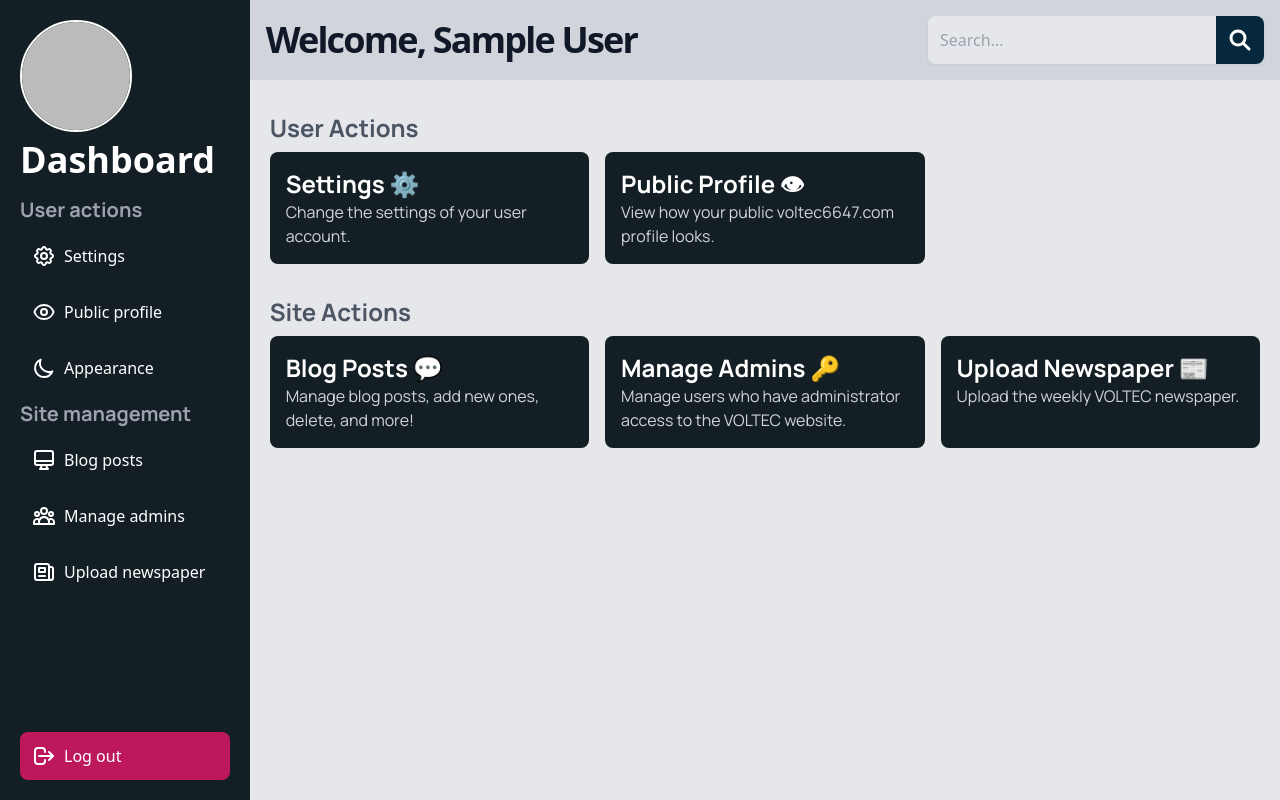
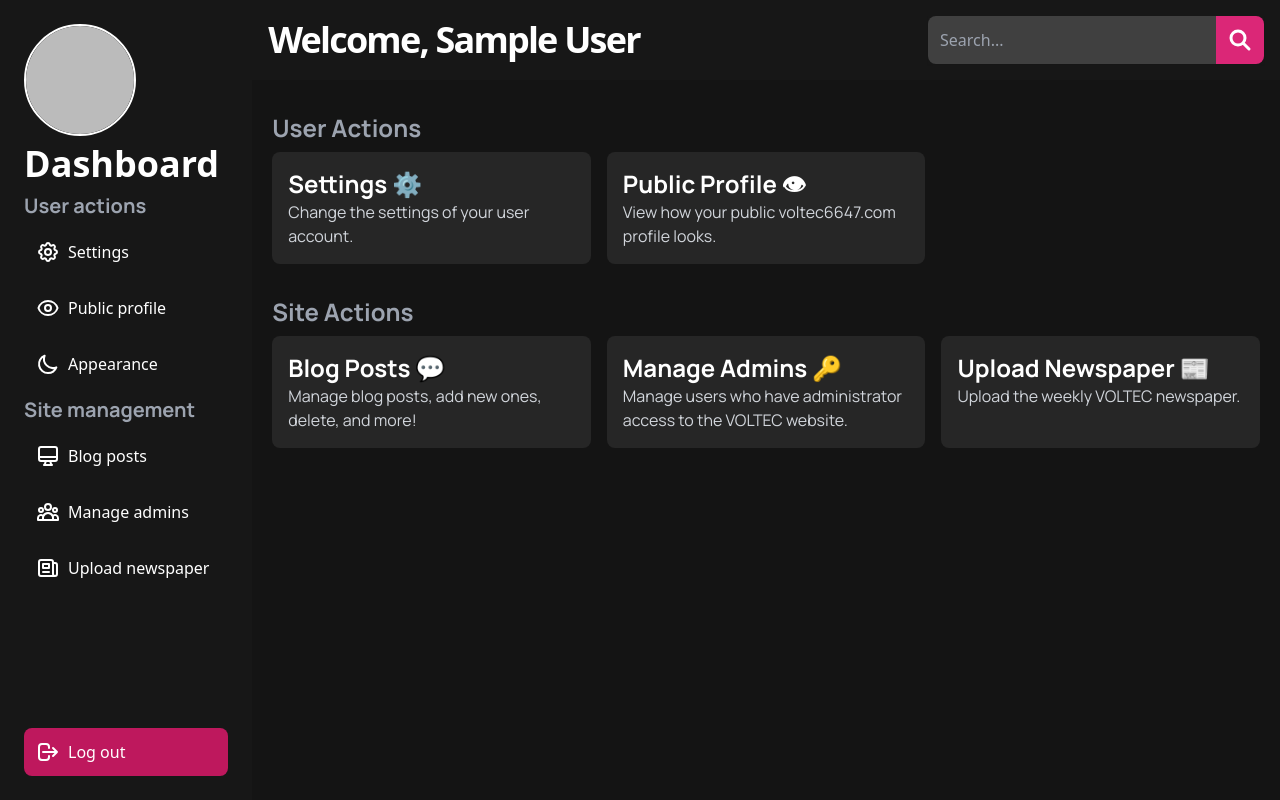
Before and after one commit to VOLTEC6647/Voltec-WebPage, a Next.js app: page /admin in a window 1280 px wide. Built offline with nearby package versions, Linux system fonts and the light colour scheme; no server answers; sample sign-in values are in the browser's storage.

Commit message:
:lipstick: Changed admin index colors

```diff
--- a/components/Sidebar.tsx
+++ b/components/Sidebar.tsx
@@ -5,12 +5,12 @@ import { signOut } from "next-auth/react";
 import { Session } from "next-auth";
 
 type Props = {
-    session: Session | null
-}
+  session: Session | null;
+};
 
 const Sidebar = ({ session }: Props) => {
   return (
-    <div className="bg-background-blue w-96 h-full p-5 text-white flex flex-col gap-2">
+    <div className="bg-neutral-900 w-full md:w-96 h-full p-6 text-white flex flex-col gap-2">
       <div className="sidebar-logo flex justify-start items-center">
         <div className="relative h-28 w-28 border-2 border-white rounded-full">
           <Image
@@ -22,16 +22,20 @@ const Sidebar = ({ session }: Props) => {
           />
         </div>
       </div>
-      <h1 className="font-bold text-4xl">Dashboard</h1>
+      <h1 className="font-bold text-4xl">
+        <Link href="/admin">
+          <a className="hover:underline">Dashboard</a>
+        </Link>
+      </h1>
       <div className="flex-menu flex flex-col justify-between items-start h-full">
         <div className="main-menu w-full">
           <div className="actions-menu w-full">
-            <h1 className="font-manrope py-2 text-xl font-bold text-gray-400 w-full">
+            <h1 className="font-manrope pb-2 text-xl font-bold text-gray-400 w-full">
               User actions
             </h1>
             <div className="list-none gap-2 flex flex-col">
               <Link href="/admin/settings">
-                <a className="hover:underline w-full hover:bg-gray-700 p-3 px-3 rounded-lg flex justify-start items-center gap-2">
+                <a className=" w-full hover:bg-neutral-700  p-3 px-3 rounded-lg flex justify-start items-center gap-2">
                   <svg
                     xmlns="http://www.w3.org/2000/svg"
                     className="h-6 w-6"
@@ -55,7 +59,7 @@ const Sidebar = ({ session }: Props) => {
                 </a>
               </Link>
               <Link href="/admin/public-profile">
-                <a className="hover:underline w-full hover:bg-gray-700 p-3 px-3 rounded-lg flex justify-start items-center gap-2">
+                <a className=" w-full hover:bg-neutral-700  p-3 px-3 rounded-lg flex justify-start items-center gap-2">
                   <svg
                     xmlns="http://www.w3.org/2000/svg"
                     className="h-6 w-6"
@@ -79,7 +83,7 @@ const Sidebar = ({ session }: Props) => {
                 </a>
               </Link>
               <Link href="/admin/appearance">
-                <a className="hover:underline w-full hover:bg-gray-700 p-3 px-3 rounded-lg flex justify-start items-center gap-2">
+                <a className=" w-full hover:bg-neutral-700  p-3 px-3 rounded-lg flex justify-start items-center gap-2">
                   <svg
                     xmlns="http://www.w3.org/2000/svg"
                     className="h-6 w-6"
@@ -105,7 +109,7 @@ const Sidebar = ({ session }: Props) => {
             </h1>
             <div className="list-none gap-2 flex flex-col w-full">
               <Link href="/admin/blog">
-                <a className="hover:underline w-full hover:bg-gray-700 p-3 px-3 rounded-lg flex justify-start items-center gap-2">
+                <a className=" w-full hover:bg-neutral-700  p-3 px-3 rounded-lg flex justify-start items-center gap-2">
                   <svg
                     xmlns="http://www.w3.org/2000/svg"
                     className="h-6 w-6"
@@ -124,7 +128,7 @@ const Sidebar = ({ session }: Props) => {
                 </a>
               </Link>
               <Link href="/admin/users">
-                <a className="hover:underline w-full hover:bg-gray-700 p-3 px-3 rounded-lg flex justify-start items-center gap-2">
+                <a className=" w-full hover:bg-neutral-700  p-3 px-3 rounded-lg flex justify-start items-center gap-2">
                   <svg
                     xmlns="http://www.w3.org/2000/svg"
                     className="h-6 w-6"
@@ -143,7 +147,7 @@ const Sidebar = ({ session }: Props) => {
                 </a>
               </Link>
               <Link href="/admin/newspaper">
-                <a className="hover:underline w-full hover:bg-gray-700 p-3 px-3 rounded-lg flex justify-start items-center gap-2">
+                <a className=" w-full hover:bg-neutral-700  p-3 px-3 rounded-lg flex justify-start items-center gap-2">
                   <svg
                     xmlns="http://www.w3.org/2000/svg"
                     className="h-6 w-6"
@@ -170,7 +174,7 @@ const Sidebar = ({ session }: Props) => {
               onClick={() => {
                 signOut();
               }}
-              className="hover:underline w-full bg-pink-700 hover:bg-red-700 p-3 px-3 rounded-lg flex justify-start items-center gap-2"
+              className=" w-full bg-pink-700 hover:bg-red-700 p-3 px-3 rounded-lg flex justify-start items-center gap-2"
             >
               <svg
                 xmlns="http://www.w3.org/2000/svg"
--- a/pages/admin/index.tsx
+++ b/pages/admin/index.tsx
@@ -11,24 +11,24 @@ import { useSession } from "next-auth/react";
 const Index: NextPage = () => {
   const { data: session, status } = useSession();
   return (
-    <div className="h-screen flex">
+    <div className="h-screen flex flex-col md:flex-row">
       <Sidebar session={session} />
-      <div className="content bg-gray-200 text-black">
-        <div className="top-bar flex justify-between items-center py-4 px-4 bg-gray-300">
+      <div className="content bg-dark text-black">
+        <div className="top-bar flex justify-between items-center py-4 px-4 bg-neutral-900 text-white">
           <div className="heading">
-            <h1 className="text-4xl text-gray-900 font-semibold tracking-tighter">
+            <h1 className="text-4xl font-semibold tracking-tighter">
               Welcome, {session?.user?.name || "User"}
             </h1>
           </div>
           <div className="search flex justify-center items-center shadow-sm">
             <input
               type="text"
-              className="bg-gray-200 px-3 w-72 py-3 rounded-l-lg"
+              className="bg-neutral-700 text-gray-300 autofill:bg-neutral-700 outline-none px-3 w-72 py-3 rounded-l-lg"
               name="search"
               id="search"
               placeholder="Search..."
             />
-            <button className="h-full p-3 bg-secondary-blue rounded-r-lg">
+            <button className="h-full p-3 bg-pink-600 rounded-r-lg">
               <svg
                 xmlns="http://www.w3.org/2000/svg"
                 className="h-6 w-6 text-white"
@@ -48,13 +48,13 @@ const Index: NextPage = () => {
         </div>
         <div className="w-full px-5">
           <div className="user-actions-heading pt-8 pb-2">
-            <h2 className="text-gray-600 font-manrope text-2xl font-bold">
+            <h2 className="text-gray-400 font-manrope text-2xl font-bold">
               User Actions
             </h2>
           </div>
           <div className="options grid grid-cols-1 md:grid-cols-3 gap-4">
             <Link href="/admin/settings">
-              <a className="option bg-background-blue hover:bg-background-blue-darker p-4 text-white rounded-lg">
+              <a className="option bg-neutral-800 hover:bg-neutral-900  p-4 text-white rounded-lg">
                 <h2 className="text-2xl font-manrope font-bold">Settings ⚙️</h2>
                 <p className="text-gray-300 font-manrope">
                   Change the settings of your user account.
@@ -62,7 +62,7 @@ const Index: NextPage = () => {
               </a>
             </Link>
             <Link href="/admin/public-profile">
-              <a className="option bg-background-blue hover:bg-background-blue-darker p-4 text-white rounded-lg">
+              <a className="option bg-neutral-800 hover:bg-neutral-900  p-4 text-white rounded-lg">
                 <h2 className="text-2xl font-manrope font-bold">
                   Public Profile 👁
                 </h2>
@@ -73,13 +73,13 @@ const Index: NextPage = () => {
             </Link>
           </div>
           <div className="user-actions-heading pt-8 pb-2">
-            <h2 className="text-gray-600 font-manrope text-2xl font-bold">
+            <h2 className="text-gray-400 font-manrope text-2xl font-bold">
               Site Actions
             </h2>
           </div>
           <div className="options grid grid-cols-1 md:grid-cols-3 gap-4">
             <Link href="/admin/blog">
-              <a className="option bg-background-blue hover:bg-background-blue-darker p-4 text-white rounded-lg">
+              <a className="option bg-neutral-800 hover:bg-neutral-900  p-4 text-white rounded-lg">
                 <h2 className="text-2xl font-manrope font-bold">
                   Blog Posts 💬
                 </h2>
@@ -89,7 +89,7 @@ const Index: NextPage = () => {
               </a>
             </Link>
             <Link href="/admin/users">
-              <a className="option bg-background-blue hover:bg-background-blue-darker p-4 text-white rounded-lg">
+              <a className="option bg-neutral-800 hover:bg-neutral-900  p-4 text-white rounded-lg">
                 <h2 className="text-2xl font-manrope font-bold">
                   Manage Admins 🔑
                 </h2>
@@ -100,7 +100,7 @@ const Index: NextPage = () => {
               </a>
             </Link>
             <Link href="/admin/newspaper">
-              <a className="option bg-background-blue hover:bg-background-blue-darker p-4 text-white rounded-lg">
+              <a className="option bg-neutral-800 hover:bg-neutral-900  p-4 text-white rounded-lg">
                 <h2 className="text-2xl font-manrope font-bold">
                   Upload Newspaper 📰
                 </h2>
--- a/tailwind.config.js
+++ b/tailwind.config.js
@@ -11,7 +11,8 @@ module.exports = {
         "secondary-blue": "#06283D",
         "background-blue": "#141F25",
         "darker-blue": "#10162F",
-        "background-blue-darker": "#0b1114"
+        "background-blue-darker": "#0b1114",
+        "dark": "#141414"
       },
       fontFamily: {
         "space-grotesk": ["Space Grotesk", "sans-serif"],
```
